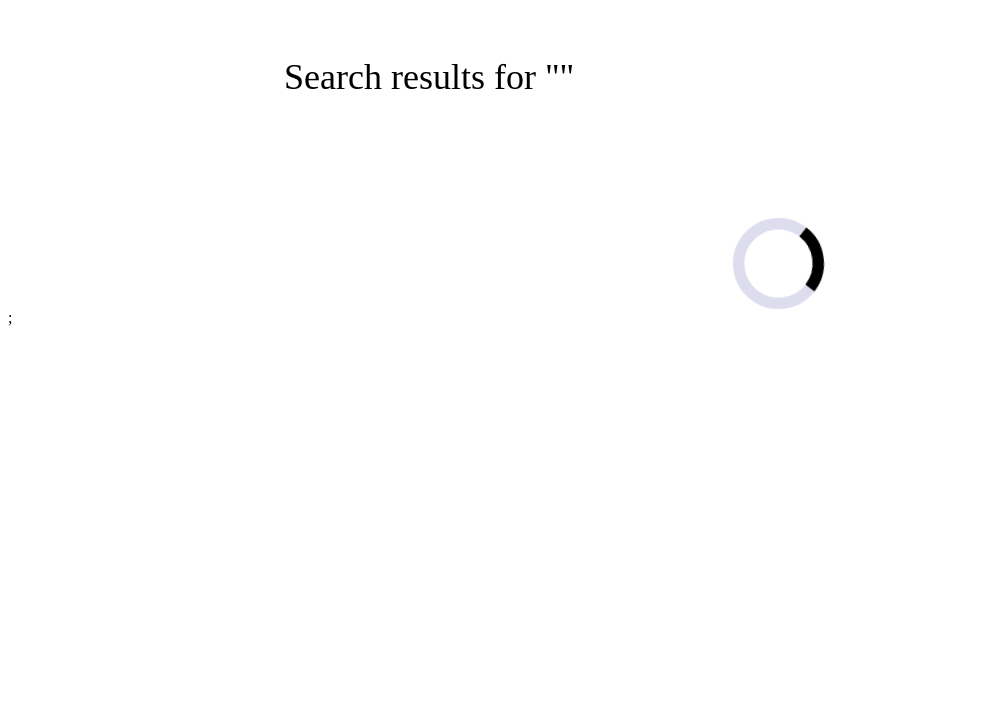
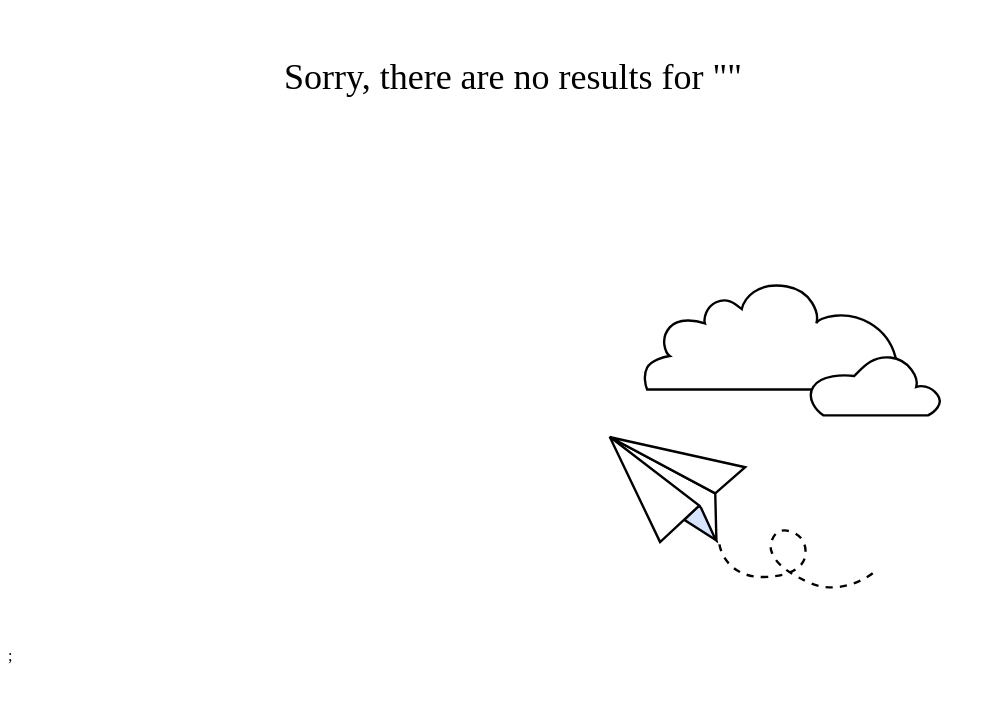
Before and after one commit to Rafal-1999/movies-browser-react, a React (Create React App) app: page / in a window 1280 px wide. Shown: the top 702 px of the page, without its empty margins (0-996 px from the left). Built offline with nearby package versions, Linux system fonts and the light colour scheme.

Commit message:
created NoResults component

```diff
--- a/src/App.js
+++ b/src/App.js
@@ -1,9 +1,9 @@
-import { Loading } from "./features/SearchResultsPage";
+import { NoResults } from "./features/NoResults";
 
 function App() {
   return (
     <div className="App">
-      <Loading />;
+      <NoResults />;
     </div>
   );
 }
--- /dev/null
+++ b/src/features/NoResults/index.js
@@ -0,0 +1,8 @@
+import { StyledPicture, Wrapper } from "./styled";
+
+export const NoResults = ({ query }) => (
+  <Wrapper>
+    Sorry, there are no results for "{query}"
+    <StyledPicture />
+  </Wrapper>
+);
--- /dev/null
+++ b/src/features/NoResults/styled.js
@@ -0,0 +1,19 @@
+import styled from "styled-components";
+import { ReactComponent as Picture } from "./../../Resources/Picture.svg";
+
+export const Wrapper = styled.article`
+  margin-top: 56px;
+  font-size: 36px;
+  padding-left: 276px;
+  display: flex;
+  flex-direction: column;
+`;
+
+export const StyledPicture = styled(Picture)`
+  margin-top: 40px;
+  height: auto;
+  display: grid;
+  grid-template-columns: 1fr;
+  align-items: center;
+  align-self: center;
+`;
```
Also changed, not shown: src/Resources/Picture.svg (added).
